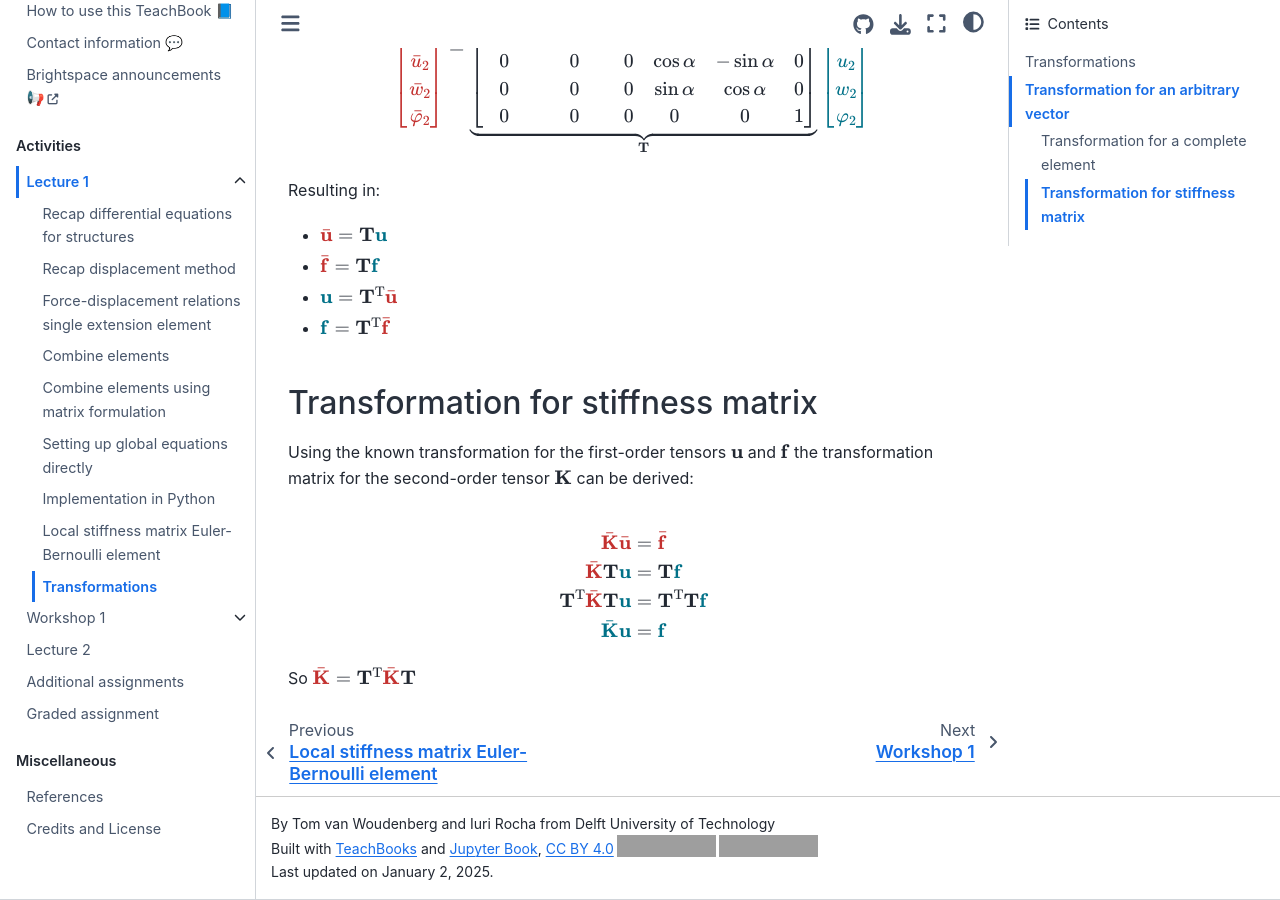
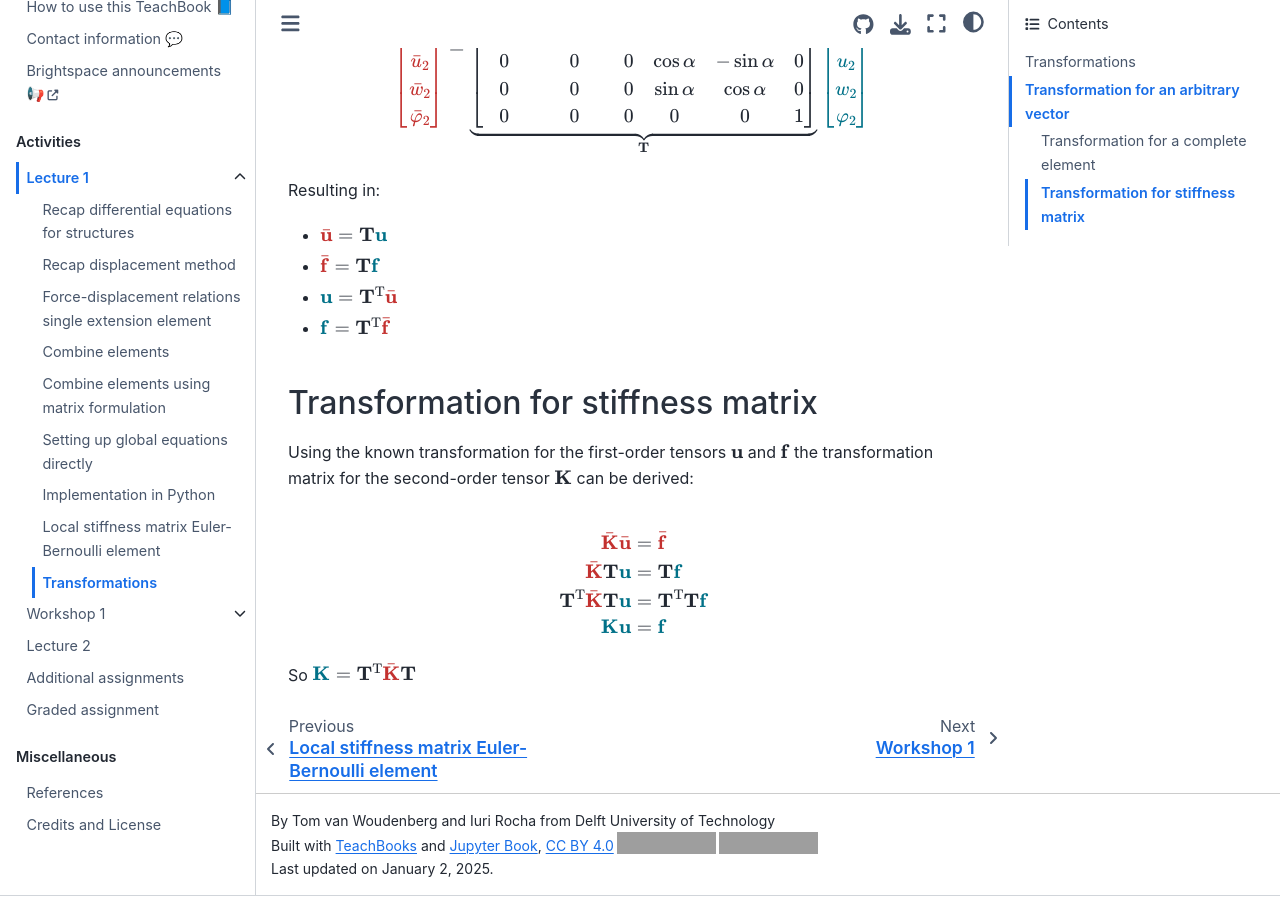
Before and after one commit to sophietenhoor/book, a Jupyter Book: the page built from book/lecture1/transformations.md, in a window 1280 px wide and 900 px high, scrolled down 2782 px. Built offline with Jupyter Book 1.0.4 settings and Sphinx 7.4.7 and the Sphinx Book theme 1.1.4, drawn with Linux system fonts in a browser that asks for light colours; pages that are not in the unit, such as notebooks, are missing from menus; comment, search, counter and statistics services are not loaded; grey boxes are pictures that could not be loaded.

Commit message:
remove bars

```diff
--- a/book/lecture1/transformations.md
+++ b/book/lecture1/transformations.md
@@ -131,8 +131,8 @@ $$
 \class{cB}{\bar {\mathbf{K}}} {\class{cB}{\bar{\mathbf{u}}}}& = {\class{cB}{\bar{\mathbf{f}}}} \\
 \class{cB}{\bar{\mathbf{K}}} \mathbf{T}{\class{cA}{\mathbf{u}}}& = \mathbf{T}{\class{cA}{\mathbf{f}}} \\
 \mathbf{T}^\mrm{T}\class{cB}{\bar{\mathbf{K}}} \mathbf{T}{\class{cA}{\mathbf{u}}}& = \mathbf{T}^\mrm{T}\mathbf{T}{\class{cA}{\mathbf{f}}} \\
-\class{cA}{\bar{\mathbf{K}}}{\class{cA}{\mathbf{u}}}& = {\class{cA}{\mathbf{f}}}
+\class{cA}{\mathbf{K}}{\class{cA}{\mathbf{u}}}& = {\class{cA}{\mathbf{f}}}
 \end{align}
 $$
 
-So $\class{cB}{\bar{\mathbf{K}}} = \mathbf{T}^\mrm{T} \class{cB}{\bar {\mathbf{K}}} \mathbf{T}$
+So $\class{cA}{\mathbf{K}} = \mathbf{T}^\mrm{T} \class{cB}{\bar {\mathbf{K}}} \mathbf{T}$
```
